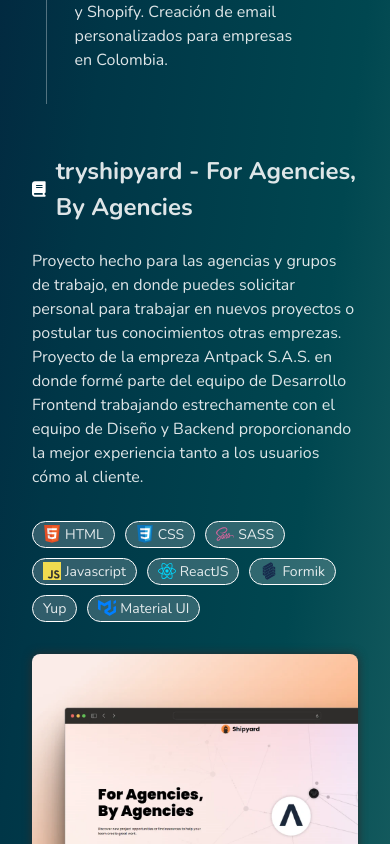
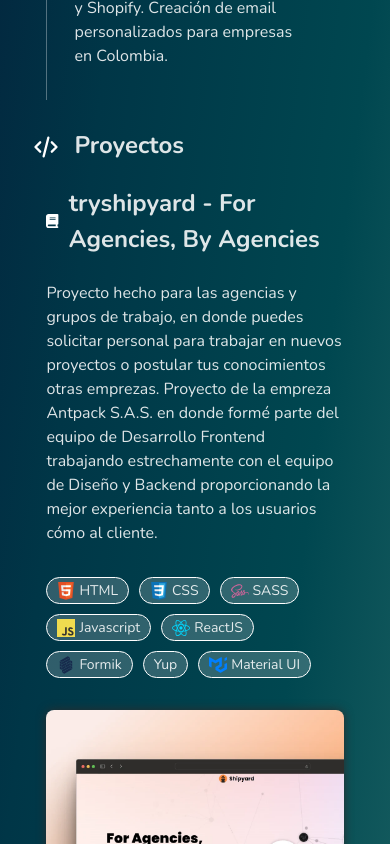
Before and after one commit to dsanchez27c/danielsc-portfolio, a React (Vite) app: page / in a window 390 px wide. Shown: the part 1156-2000 px from the top of the page. Built offline with nearby package versions, Linux system fonts and the light colour scheme.

Commit message:
:lipstick: adding new features and responsive.

```diff
--- a/src/components/experience/Experience.tsx
+++ b/src/components/experience/Experience.tsx
@@ -3,17 +3,16 @@
 import { Icons } from '../icons/Icons';
 
 import 'src/styles/components/experience/ExperienceStyle.css';
+import Title from '../titleComp/Title';
 
 function Experience() {
 	return (
 		<section id="experiencia" className="experience-box-main">
 			<div className="experience-box-container">
-				<h2 className="experience-box-section-title">
-					<span className="experience-box-icon-container">
-						<Icons name="suitcase" color="#ffffff" size="24" />
-					</span>
-					Experiencia Laboral
-				</h2>
+				<Title
+					title="Experiencia Laboral"
+					icon={<Icons name="suitcase" color="#ffffff" size="24" />}
+				/>
 				{Experiences.map((experience) => {
 					const { title, startDate, endDate, description, status } = experience;
 					return (
--- a/src/components/icons/Icons.tsx
+++ b/src/components/icons/Icons.tsx
@@ -18,6 +18,26 @@
 					<path stroke="none" d="M0 0h24v24H0z" fill="none" />
 					<path d="M22 7.535v9.465a3 3 0 0 1 -2.824 2.995l-.176 .005h-14a3 3 0 0 1 -2.995 -2.824l-.005 -.176v-9.465l9.445 6.297l.116 .066a1 1 0 0 0 .878 0l.116 -.066l9.445 -6.297z" />
 					<path d="M19 4c1.08 0 2.027 .57 2.555 1.427l-9.555 6.37l-9.555 -6.37a2.999 2.999 0 0 1 2.354 -1.42l.201 -.007h14z" />
+				</svg>
+			);
+
+		case 'code':
+			return (
+				<svg
+					xmlns="http://www.w3.org/2000/svg"
+					width={size}
+					height={size}
+					viewBox="0 0 24 24"
+					fill="none"
+					stroke={color}
+					stroke-width="2"
+					stroke-linecap="round"
+					stroke-linejoin="round"
+				>
+					<path stroke="none" d="M0 0h24v24H0z" fill="none" />
+					<path d="M7 8l-4 4l4 4" />
+					<path d="M17 8l4 4l-4 4" />
+					<path d="M14 4l-4 16" />
 				</svg>
 			);
 
--- a/src/components/myTitle/MyTitle.tsx
+++ b/src/components/myTitle/MyTitle.tsx
@@ -14,7 +14,7 @@
 function MyTitle({ name, intro, openToWork, image }: MyTitleInterface) {
 	return (
 		<section className="my-title-main">
-			<section className="title-container">
+			<section className="about-container">
 				<section className="user-basic-info">
 					<h2 className="name-dev">{name}</h2>
 					<p className="job-dev">
--- a/src/components/projects/Projects.tsx
+++ b/src/components/projects/Projects.tsx
@@ -1,10 +1,20 @@
 import { ProjectList } from 'src/variables/Variables';
 import ProjectBox from '../projectBox/ProjectBox';
+import Title from '../titleComp/Title';
+import { Icons } from '../icons/Icons';
+
+import 'src/styles/components/projects/ProjectStyle.css';
 
 function Projects() {
 	return (
-		<section id="proyectos">
-			{ProjectList.map(({ title, description, link, github, image, tags }) => {
+		<section id="proyectos" className="projects-main">
+			<div className="projects-container">
+				<Title
+					title="Proyectos"
+					icon=<Icons name="code" size="28" color="#fff" />
+				/>
+				{ProjectList.map(
+					({ title, description, link, github, image, tags }) => {
 						return (
 							<ProjectBox
 								key={title}
@@ -16,7 +26,9 @@
 								tags={tags}
 							/>
 						);
-			})}
+					}
+				)}
+			</div>
 		</section>
 	);
 }
--- /dev/null
+++ b/src/components/titleComp/Title.tsx
@@ -0,0 +1,18 @@
+import { ReactNode } from 'react';
+import 'src/styles/components/titleComp/TitleStyle.css';
+
+interface TitleInterface {
+	title: string;
+	icon: ReactNode;
+}
+
+const Title = ({ title, icon }: TitleInterface) => {
+	return (
+		<article className="title-container">
+			<span className="icon-container">{icon}</span>
+			<h2 className="title">{title}</h2>
+		</article>
+	);
+};
+
+export default Title;
--- a/src/styles/components/footer/FooterStyle.css
+++ b/src/styles/components/footer/FooterStyle.css
@@ -74,6 +74,13 @@
 	text-align: center;
 }
 
+@media screen and (max-width: 740px) {
+	footer {
+		margin-top: 3rem;
+		border-radius: 20% 20% 0 0;
+	}
+}
+
 @media screen and (max-width: 470px) {
 	footer article {
 		gap: 10px;
--- a/src/styles/components/myTitle/MyTitleStyle.css
+++ b/src/styles/components/myTitle/MyTitleStyle.css
@@ -4,7 +4,7 @@
 	align-items: center;
 }
 
-.my-title-main .title-container {
+.my-title-main .about-container {
 	margin: 10% auto 6%;
 	max-width: 50rem;
 
@@ -12,12 +12,12 @@
 	gap: 2rem;
 }
 
-.my-title-main .title-container .user-basic-info .name-dev {
+.my-title-main .about-container .user-basic-info .name-dev {
 	font-size: 3rem;
 	margin: 0;
 }
 
-.my-title-main .title-container .user-basic-info .job-dev {
+.my-title-main .about-container .user-basic-info .job-dev {
 	font-size: 1.4rem;
 	margin: 0 0 2rem 0;
 
@@ -26,11 +26,11 @@
 	gap: 30px;
 }
 
-.my-title-main .title-container .user-basic-info .resume {
+.my-title-main .about-container > .user-basic-info .resume {
 	margin: 0 0 2rem 0;
 }
 
-.my-title-main .title-container .user-basic-info .job-dev .badge {
+.my-title-main .about-container .user-basic-info .job-dev .badge {
 	position: relative;
 	display: block;
 	font-size: 0.85rem;
@@ -41,7 +41,7 @@
 	border-radius: 8px 0 0 8px;
 }
 
-.my-title-main .title-container .user-basic-info .job-dev .triangle-l {
+.my-title-main .about-container .user-basic-info .job-dev .triangle-l {
 	position: absolute;
 	height: 0;
 	width: 0;
@@ -49,7 +49,7 @@
 	left: -16px;
 }
 
-.my-title-main .title-container .user-basic-info .job-dev .triangle-r {
+.my-title-main .about-container .user-basic-info .job-dev .triangle-r {
 	position: absolute;
 	display: block;
 	height: 0;
@@ -58,35 +58,35 @@
 	right: -16px;
 }
 
-.my-title-main .title-container .user-basic-info .job-dev .triangle-top-l {
+.my-title-main .about-container .user-basic-info .job-dev .triangle-top-l {
 	display: none;
 }
 
-.my-title-main .title-container .user-basic-info .job-dev .triangle-bot-l {
+.my-title-main .about-container .user-basic-info .job-dev .triangle-bot-l {
 	display: none;
 }
 
-.my-title-main .title-container .user-basic-info .job-dev .triangle-top-r {
+.my-title-main .about-container .user-basic-info .job-dev .triangle-top-r {
 	top: 0;
 	border-right: 16px solid transparent;
 
 	border-top: 13px solid #00ffff98;
 }
 
-.my-title-main .title-container .user-basic-info .job-dev .triangle-bot-r {
+.my-title-main .about-container .user-basic-info .job-dev .triangle-bot-r {
 	bottom: 0;
 	border-right: 16px solid transparent;
 
 	border-bottom: 13px solid #00ffff98;
 }
 
-.my-title-main .title-container .user-basic-info {
+.my-title-main .about-container .user-basic-info {
 	display: flex;
 	flex-direction: column;
 	justify-content: center;
 }
 
-.my-title-main .title-container .user-basic-info .social-media-btn-group {
+.my-title-main .about-container .user-basic-info .social-media-btn-group {
 	display: flex;
 	gap: 1rem;
 	justify-content: flex-start;
@@ -94,7 +94,7 @@
 }
 
 .my-title-main
-	.title-container
+	.about-container
 	.user-basic-info
 	.social-media-btn-group
 	.download-cv {
@@ -107,7 +107,7 @@
 }
 
 .my-title-main
-	.title-container
+	.about-container
 	.user-basic-info
 	.social-media-btn-group
 	.download-cv
@@ -123,7 +123,7 @@
 }
 
 .my-title-main
-	.title-container
+	.about-container
 	.user-basic-info
 	.social-media-btn-group
 	.social-media-btn {
@@ -135,7 +135,7 @@
 }
 
 .my-title-main
-	.title-container
+	.about-container
 	.user-basic-info
 	.social-media-btn-group
 	.social-media-btn
@@ -145,7 +145,7 @@
 }
 
 .my-title-main
-	.title-container
+	.about-container
 	.user-basic-info
 	.social-media-btn-group
 	.social-media-btn:hover
@@ -155,53 +155,53 @@
 	transition: all 0.2s ease-out;
 }
 
-.my-title-main .title-container .user-img {
+.my-title-main .about-container .user-img {
 	display: flex;
 }
 
-.my-title-main .title-container .user-img .img-unit {
+.my-title-main .about-container .user-img .img-unit {
 	width: 220px;
 	border-radius: 50%;
 	margin: auto;
 }
 
 @media screen and (max-width: 740px) {
-	.my-title-main .title-container {
+	.my-title-main .about-container {
 		flex-direction: column-reverse;
 		gap: 10px;
 	}
 
-	.my-title-main .title-container .user-basic-info {
+	.my-title-main .about-container .user-basic-info {
 		align-items: center;
 		gap: 10px;
 	}
 
-	.my-title-main .title-container .user-basic-info .name-dev {
+	.my-title-main .about-container .user-basic-info .name-dev {
 		font-size: 2.1rem;
 	}
 
-	.my-title-main .title-container .user-basic-info .resume {
+	.my-title-main .about-container .user-basic-info .resume {
 		max-width: 30rem;
 		margin: 0;
 	}
 
-	.my-title-main .title-container .user-basic-info .job-dev {
+	.my-title-main .about-container .user-basic-info .job-dev {
 		font-size: 1.2rem;
 		margin: 0;
 	}
 }
 
 @media screen and (max-width: 480px) {
-	.my-title-main .title-container .user-basic-info .job-dev {
+	.my-title-main .about-container .user-basic-info .job-dev {
 		flex-direction: column;
 		gap: 10px;
 	}
 
-	.my-title-main .title-container .user-basic-info .job-dev .badge {
+	.my-title-main .about-container .user-basic-info .job-dev .badge {
 		border-radius: 0;
 	}
 
-	.my-title-main .title-container .user-basic-info .job-dev .triangle-top-l {
+	.my-title-main .about-container .user-basic-info .job-dev .triangle-top-l {
 		top: 0;
 
 		display: block;
@@ -209,7 +209,7 @@
 		border-top: 13px solid #00ffff98;
 	}
 
-	.my-title-main .title-container .user-basic-info .job-dev .triangle-bot-l {
+	.my-title-main .about-container .user-basic-info .job-dev .triangle-bot-l {
 		bottom: 0;
 
 		display: block;
--- /dev/null
+++ b/src/styles/components/projects/ProjectStyle.css
@@ -0,0 +1,14 @@
+.projects-main {
+	display: flex;
+}
+
+.projects-main .projects-container {
+	margin: 3% auto;
+	max-width: 48rem;
+}
+
+@media screen and (max-width: 740px) {
+	.projects-main {
+		padding: 0rem 0.9rem;
+	}
+}
--- /dev/null
+++ b/src/styles/components/titleComp/TitleStyle.css
@@ -0,0 +1,15 @@
+.title-container {
+	display: flex;
+	position: relative;
+	line-height: 1;
+	margin-bottom: 1.75rem;
+}
+
+.title-container .title {
+	padding-left: 1.75rem;
+}
+
+.title-container .icon-container {
+	position: absolute;
+	left: -14px;
+}
```
Also changed, not shown: tsconfig.json (indentation only). Lines whose indentation alone changed are shown as unchanged.
